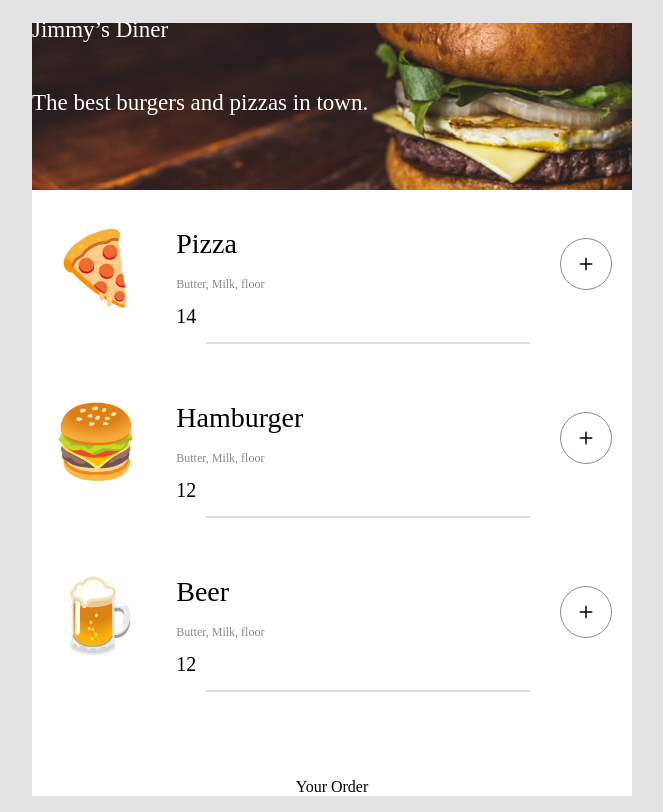
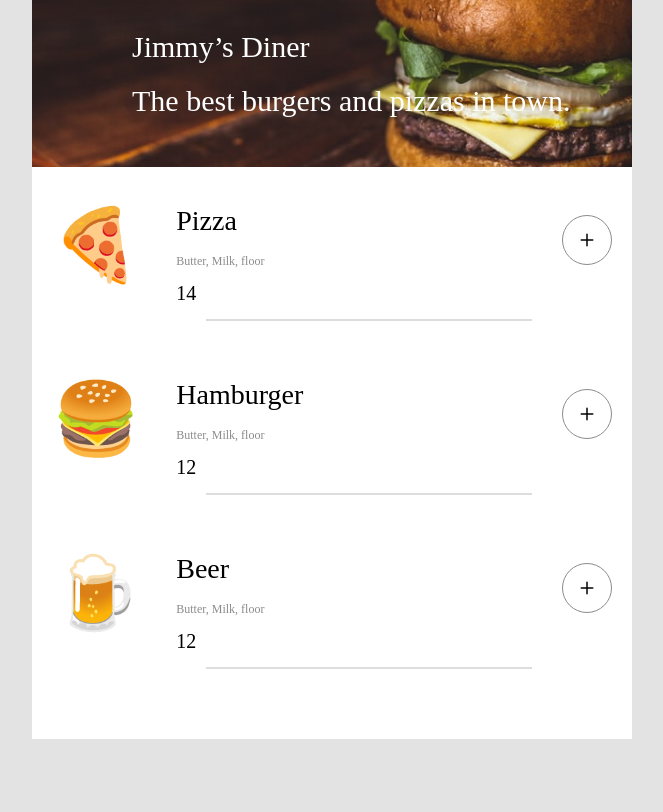
Before and after one commit to anwarrahim/mini-restaurant-app, a website with bundled scripts: page index.html in a window 1280 px wide. Shown: the whole page, without its empty margins (308-971 px from the left). Built offline with nearby package versions, Linux system fonts and the light colour scheme; a web font is replaced by a local one.

Commit message:
style: update layout and styling for order section and header text

```diff
--- a/index.html
+++ b/index.html
@@ -33,7 +33,7 @@
     <section class="menu-items-list" id="feed">
         <!-- menu items list HtmlFeed -->
     </section>
-            <p style="text-align: center;">Your Order</p>
+            <!-- <p id="your-order-p" style="text-align: center;">Your Order</p> -->
 
     <section class="your-order-section" id="your-order-section">
        <!-- order list on cart section -->
--- a/style.css
+++ b/style.css
@@ -1,3 +1,6 @@
+*{
+    box-sizing: border-box;
+}
 body {
 
         background-color: rgb(228, 227, 227);
@@ -24,16 +27,20 @@ body {
 }
 
 .header-txt{
+    display: flex;
+    flex-direction: column;
     color: white;
-
     font-weight: 400;
     font-size: 23px;
     line-height: 13.8px;
+    justify-content: center;
 }
 
 .header-txt p{
-    align-items: center;
-    height: 50px;
+    /* align-items: center; */
+    /* height: 50px; */
+    margin: 40px 0 0 100px;
+    font-size: 30px;
 
 }
 .menu-items-list{
```
